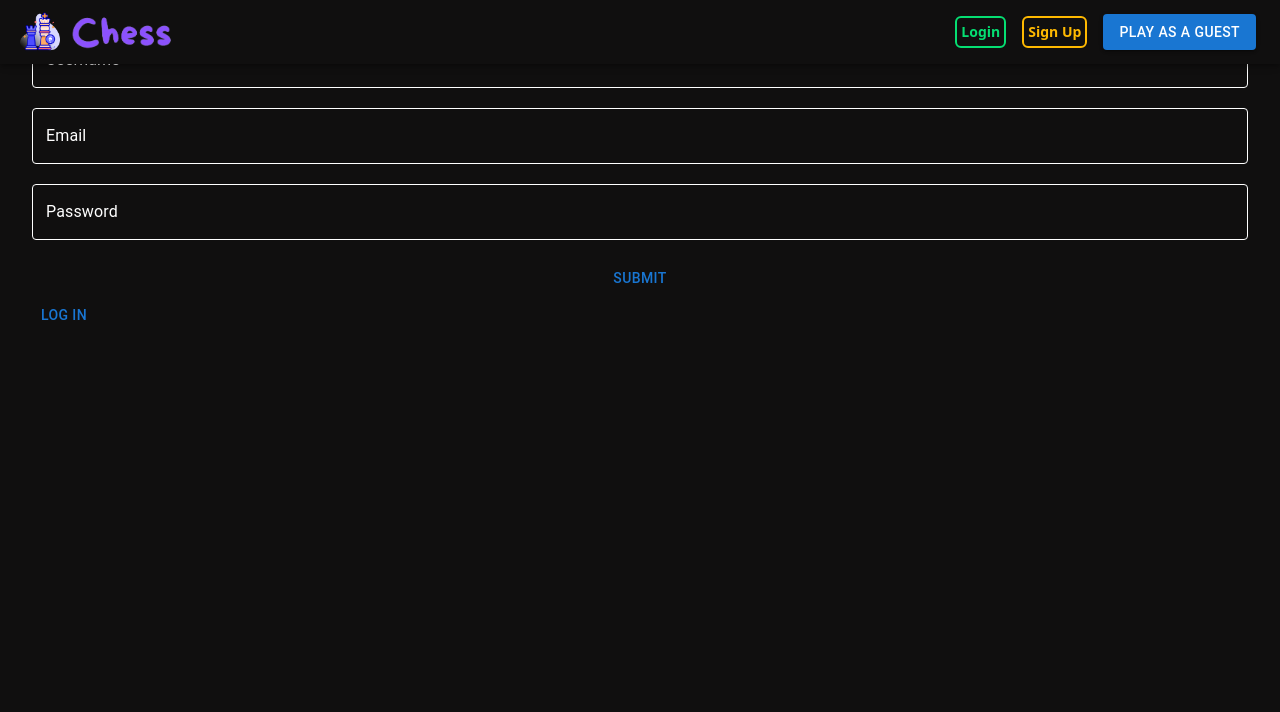
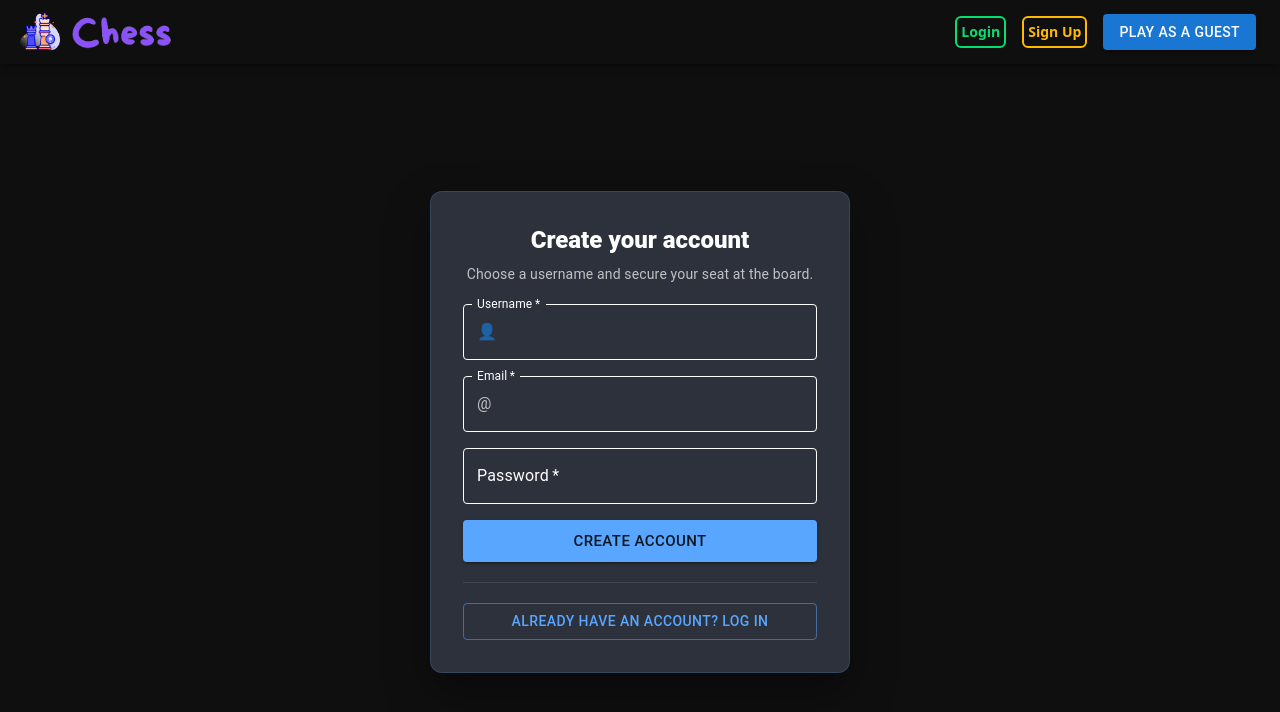
Before and after one commit to Ashu3208/Chess, a React (Vite) app in the folder client/: page /register in a window 1280 px wide. Shown: the top 712 px of the page. Built offline with nearby package versions, Linux system fonts and the light colour scheme; no server answers.

Commit message:
UI redone for Login and Register Page

```diff
--- a/client/src/components/Login.jsx
+++ b/client/src/components/Login.jsx
@@ -1,5 +1,5 @@
 import React, { useState, useContext, useEffect } from "react";
-import { Button, TextField, createTheme, ThemeProvider, Box, Paper, Typography } from "@mui/material";
+import { Button, TextField, createTheme, ThemeProvider, Box, Paper, Typography, InputAdornment, Divider } from "@mui/material";
 import { useNavigate } from "react-router-dom";
 import axios from "axios"
 import Cookies from "universal-cookie";
@@ -44,8 +44,8 @@ export default function Login() {
         main: '#58a6ff',
       },
       background: {
-        default: '#0d1117',
-        paper: '#161b22',
+        default: '#05070f',
+        paper: 'rgba(20, 26, 38, 0.9)',
       },
     },
     components: {
@@ -88,19 +88,30 @@ export default function Login() {
     <ThemeProvider theme={theme}>
       <Box
         sx={{
+          position: 'relative',
           minHeight: 'calc(100vh - 64px)',
           display: 'flex',
           alignItems: 'center',
           justifyContent: 'center',
-          pt: '96px', // keep content below navbar
+          pt: '96px',
           pb: 4,
           px: 2,
-          bgcolor: 'background.default',
+          bgcolor: 'radial-gradient(circle at 20% 20%, rgba(88,166,255,0.08), transparent 25%), radial-gradient(circle at 80% 0%, rgba(88,166,255,0.06), transparent 22%), #05070f',
         }}
       >
+        <Box
+          sx={{
+            position: 'absolute',
+            inset: 0,
+            backdropFilter: 'blur(2px)',
+            pointerEvents: 'none',
+            opacity: 0.6,
+          }}
+        />
         <Paper
           elevation={6}
           sx={{
+            position: 'relative',
             width: '100%',
             maxWidth: 420,
             p: 4,
@@ -108,12 +119,20 @@ export default function Login() {
             flexDirection: 'column',
             gap: 2.5,
             bgcolor: 'background.paper',
-            border: '1px solid #30363d',
+            border: '1px solid rgba(88,166,255,0.18)',
+            boxShadow: '0 20px 45px rgba(0,0,0,0.35)',
+            backdropFilter: 'blur(16px)',
+            borderRadius: 3,
           }}
         >
-          <Typography variant="h5" fontWeight={700} textAlign="center">
-            Login to Chess
-          </Typography>
+          <Box sx={{ display: 'flex', flexDirection: 'column', gap: 1, alignItems: 'center', textAlign: 'center' }}>
+            <Typography variant="h5" fontWeight={800}>
+              Login to Chess
+            </Typography>
+            <Typography variant="body2" color="text.secondary">
+              Welcome back! Enter your details to continue your match.
+            </Typography>
+          </Box>
           <form
             onSubmit={handleSubmit}
             style={{ display: 'flex', flexDirection: 'column', gap: '16px' }}
@@ -126,6 +145,13 @@ export default function Login() {
               onChange={handleChange}
               fullWidth
               required
+              InputProps={{
+                startAdornment: (
+                  <InputAdornment position="start" sx={{ color: '#8b949e' }}>
+                    @
+                  </InputAdornment>
+                ),
+              }}
             />
             <TextField
               label="Password"
@@ -141,6 +167,7 @@ export default function Login() {
               Sign In
             </Button>
           </form>
+          <Divider flexItem sx={{ borderColor: 'rgba(255,255,255,0.1)' }} />
           <Button variant="outlined" fullWidth onClick={() => navigate('/register')}>
             New? Sign Up
           </Button>
--- a/client/src/components/Register.jsx
+++ b/client/src/components/Register.jsx
@@ -1,5 +1,5 @@
 import React, { useState, useContext, useEffect } from "react";
-import { Button, TextField, ThemeProvider, createTheme } from "@mui/material";
+import { Button, TextField, ThemeProvider, createTheme, Box, Paper, Typography, InputAdornment, Divider } from "@mui/material";
 import axios from "axios"
 import { useNavigate } from "react-router-dom";
 import Cookies from "universal-cookie";
@@ -43,30 +43,26 @@ export default function Register() {
   };
 
   const theme = createTheme({
+    palette: {
+      mode: 'dark',
+      primary: { main: '#58a6ff' },
+      background: {
+        default: '#05070f',
+        paper: 'rgba(20, 26, 38, 0.9)',
+      },
+    },
     components: {
       MuiTextField: {
         styleOverrides: {
           root: {
             '& .MuiOutlinedInput-root': {
-              '& fieldset': {
-                borderColor: '#ffffff',  // White border
-              },
-              '&:hover fieldset': {
-                borderColor: '#ffffff',  // White border on hover
-              },
-              '&.Mui-focused fieldset': {
-                borderColor: '#ffffff',  // White border when focused
-              },
+              '& fieldset': { borderColor: '#ffffff' },
+              '&:hover fieldset': { borderColor: '#ffffff' },
+              '&.Mui-focused fieldset': { borderColor: '#ffffff' },
             },
-            '& .MuiInputBase-input': {
-              color: '#ffffff',  // White text color
-            },
-            '& .MuiInputLabel-root': {
-              color: '#ffffff',  // White label color
-            },
-            '& .MuiInputLabel-root.Mui-focused': {
-              color: '#ffffff',  // White label color when focused
-            },
+            '& .MuiInputBase-input': { color: '#ffffff' },
+            '& .MuiInputLabel-root': { color: '#ffffff' },
+            '& .MuiInputLabel-root.Mui-focused': { color: '#ffffff' },
           },
         },
       },
@@ -81,14 +77,111 @@ export default function Register() {
 
   return (
     <ThemeProvider theme={theme}>
-      <form onSubmit={handleSubmit}>
-
-        <TextField id="outlined-basic" label="Username" variant="outlined" name="username" value={userDetails.username} onChange={handleChange} />
-        <TextField id="outlined-basic" label="Email" variant="outlined" name="email" value={userDetails.email} onChange={handleChange} />
-        <TextField id="outlined-basic" label="Password" variant="outlined" name="password" value={userDetails.password} onChange={handleChange} />
-        <Button type="submit">Submit</Button>
-      </form>
-      <Button onClick={() => navigate('/login')}>Log In</Button>
+      <Box
+        sx={{
+          position: 'relative',
+          minHeight: 'calc(100vh - 64px)',
+          display: 'flex',
+          alignItems: 'center',
+          justifyContent: 'center',
+          pt: '96px',
+          pb: 4,
+          px: 2,
+          bgcolor: 'radial-gradient(circle at 20% 20%, rgba(88,166,255,0.08), transparent 25%), radial-gradient(circle at 80% 0%, rgba(88,166,255,0.06), transparent 22%), #05070f',
+        }}
+      >
+        <Box
+          sx={{
+            position: 'absolute',
+            inset: 0,
+            backdropFilter: 'blur(2px)',
+            pointerEvents: 'none',
+            opacity: 0.6,
+          }}
+        />
+        <Paper
+          elevation={6}
+          sx={{
+            position: 'relative',
+            width: '100%',
+            maxWidth: 420,
+            p: 4,
+            display: 'flex',
+            flexDirection: 'column',
+            gap: 2.5,
+            bgcolor: 'background.paper',
+            border: '1px solid rgba(88,166,255,0.18)',
+            boxShadow: '0 20px 45px rgba(0,0,0,0.35)',
+            backdropFilter: 'blur(16px)',
+            borderRadius: 3,
+          }}
+        >
+          <Box sx={{ display: 'flex', flexDirection: 'column', gap: 1, alignItems: 'center', textAlign: 'center' }}>
+            <Typography variant="h5" fontWeight={800}>
+              Create your account
+            </Typography>
+            <Typography variant="body2" color="text.secondary">
+              Choose a username and secure your seat at the board.
+            </Typography>
+          </Box>
+          <form
+            onSubmit={handleSubmit}
+            style={{ display: 'flex', flexDirection: 'column', gap: '16px' }}
+          >
+            <TextField
+              label="Username"
+              variant="outlined"
+              name="username"
+              value={userDetails.username}
+              onChange={handleChange}
+              fullWidth
+              required
+              InputProps={{
+                startAdornment: (
+                  <InputAdornment position="start" sx={{ color: '#8b949e' }}>
+                    👤
+                  </InputAdornment>
+                ),
+              }}
+            />
+            <TextField
+              label="Email"
+              variant="outlined"
+              name="email"
+              value={userDetails.email}
+              onChange={handleChange}
+              fullWidth
+              required
+              type="email"
+              InputProps={{
+                startAdornment: (
+                  <InputAdornment position="start" sx={{ color: '#8b949e' }}>
+                    @
+                  </InputAdornment>
+                ),
+              }}
+            />
+            <TextField
+              label="Password"
+              variant="outlined"
+              name="password"
+              type="password"
+              value={userDetails.password}
+              onChange={handleChange}
+              fullWidth
+              required
+              autoComplete="new-password"
+            />
+            <Button type="submit" variant="contained" size="large" fullWidth>
+              Create Account
+            </Button>
+          </form>
+          <Divider flexItem sx={{ borderColor: 'rgba(255,255,255,0.1)' }} />
+          <Button variant="outlined" fullWidth onClick={() => navigate('/login')}>
+            Already have an account? Log in
+          </Button>
+        </Paper>
+      </Box>
     </ThemeProvider>
   );
 }
```
